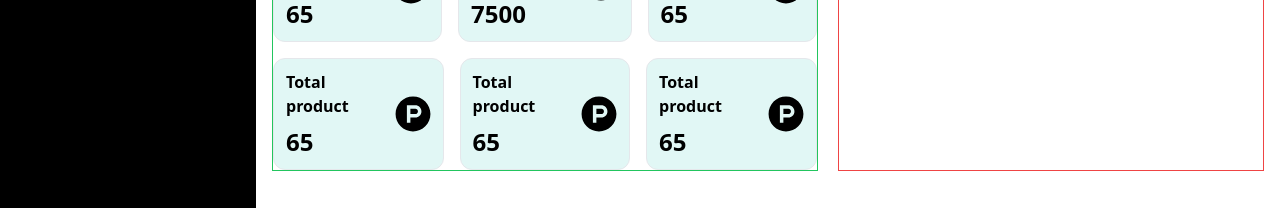
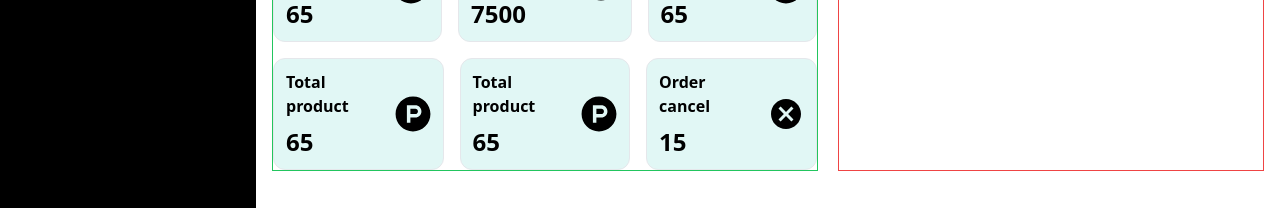
Before and after one commit to Naiemjoy1/giftap_client, a React (Vite) app: page /sellerdashboard in a window 1280 px wide. Shown: the part 437-645 px from the top of the page. Built offline with nearby package versions, Linux system fonts and the light colour scheme; no server answers; a web font is replaced by a local one; what @react-pdf/renderer would draw is missing.

Commit message:
all title font change

```diff
--- a/src/Pages/Dashboard/Seller/Dashboard/Dashboard.jsx
+++ b/src/Pages/Dashboard/Seller/Dashboard/Dashboard.jsx
@@ -1,5 +1,6 @@
 import { FaProductHunt } from "react-icons/fa6";
 import { HiMiniCurrencyDollar } from "react-icons/hi2";
+import { MdCancel } from "react-icons/md";
 
 const Dashboard = () => {
   return (
@@ -79,11 +80,11 @@ const Dashboard = () => {
           </div>
           <div className="flex space-x-10 items-center border w-52 h-28 p-3 rounded-xl mt-4 bg-[#E1F7F5]">
             <div>
-              <h1 className="text-base font-semibold">Total product</h1>
-              <h1 className="text-2xl font-bold mt-2">65</h1>
+              <h1 className="text-base font-semibold">Order cancel</h1>
+              <h1 className="text-2xl font-bold mt-2">15</h1>
             </div>
             <div className="text-4xl">
-              <FaProductHunt />
+              <MdCancel />
             </div>
           </div>
         </div>
```
